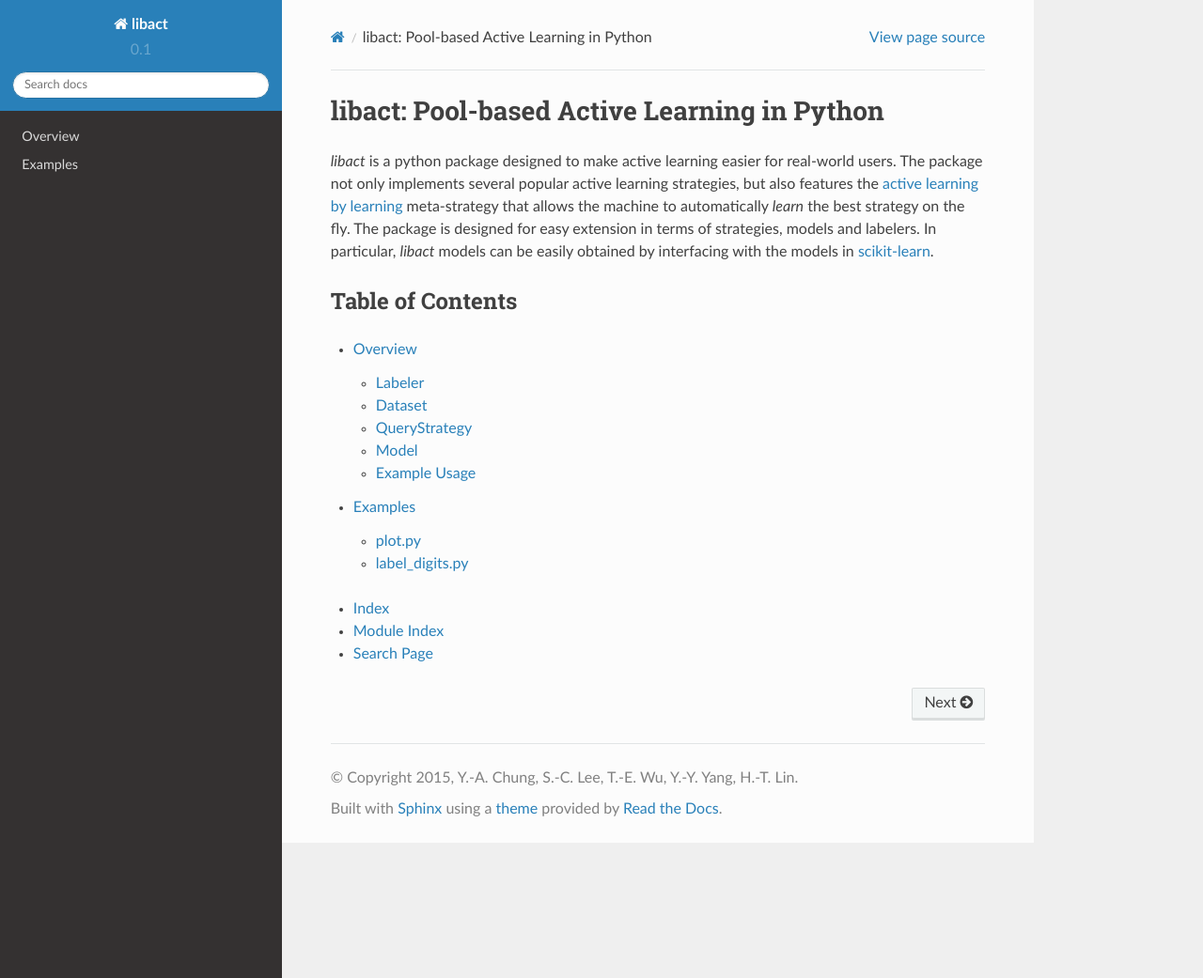
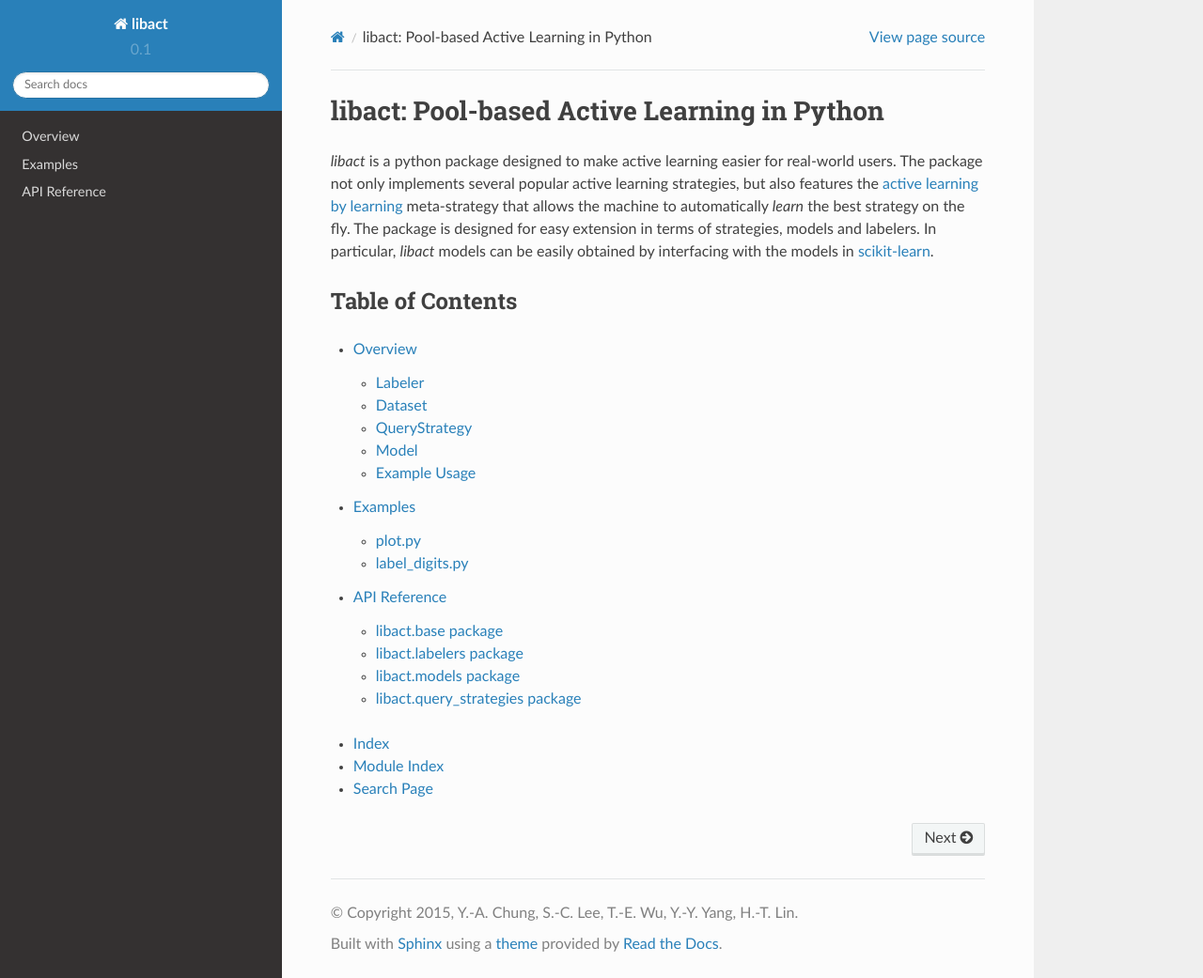
Before and after one commit to ntucllab/libact, a Sphinx documentation site: the page built from docs/index.rst, in a window 1280 px wide and 1041 px high. Shown: the whole window at 94% size. Built offline with Sphinx 7.4.7 and the Read the Docs theme 2.0.0, drawn with Linux system fonts in a browser that asks for light colours.

Commit message:
added api reference page

```diff
--- /dev/null
+++ b/docs/api_reference.rst
@@ -0,0 +1,9 @@
+API Reference
+=============
+
+.. toctree::
+
+    libact.base
+    libact.labelers
+    libact.models
+    libact.query_strategies
--- a/docs/index.rst
+++ b/docs/index.rst
@@ -24,6 +24,7 @@ Table of Contents
 
   overview.rst
   examples/examples.rst
+  api_reference.rst
 
 * :ref:`genindex`
 * :ref:`modindex`
```
